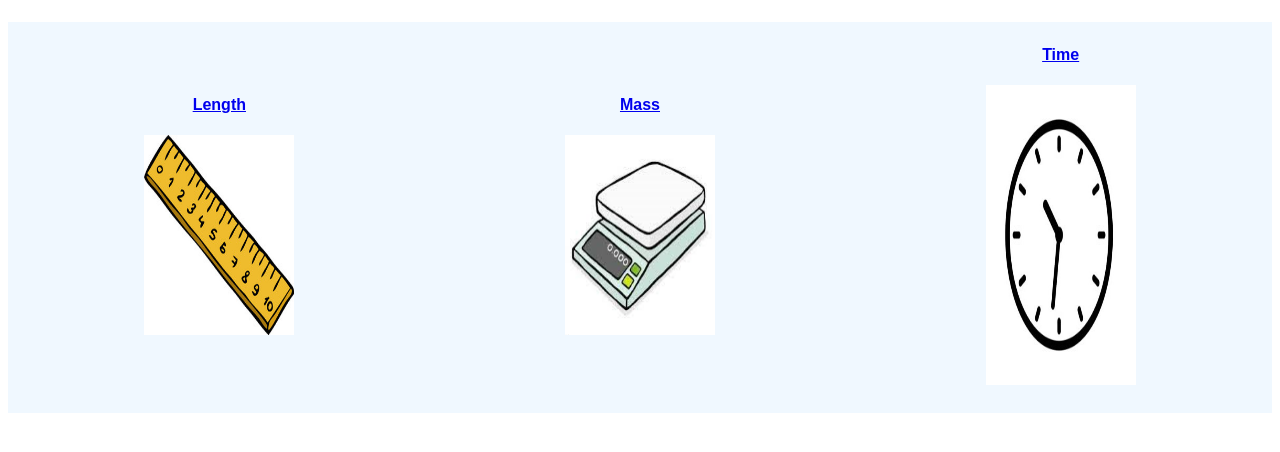
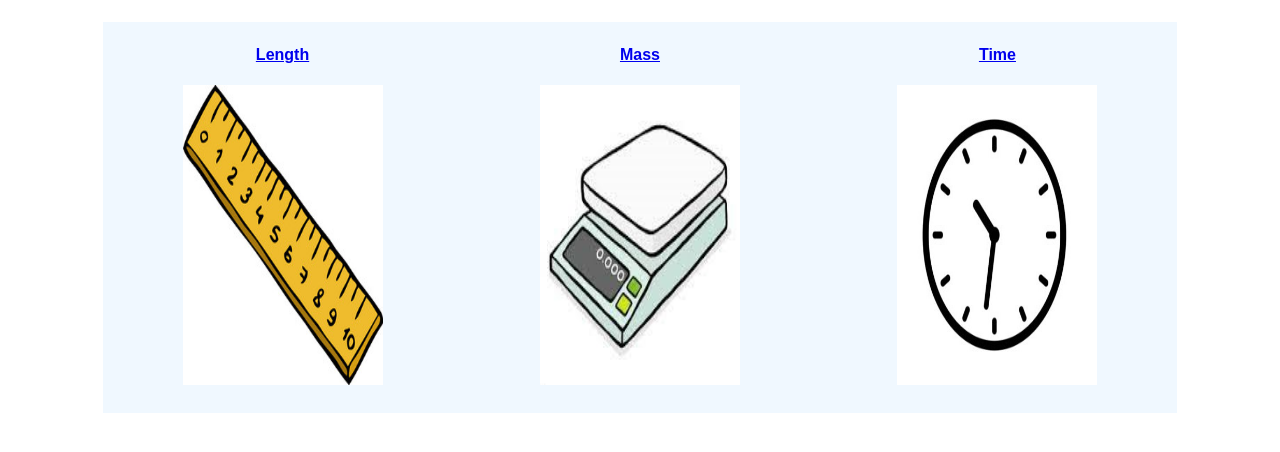
Before and after one commit to xuan0-0/unitconverter, a plain HTML site: page index.html in a window 1280 px wide. Shown: the part 62-514 px from the top of the page. Drawn offline with Linux system fonts and the light colour scheme.

Commit message:
Update index.html

```diff
--- a/index.html
+++ b/index.html
@@ -8,24 +8,24 @@
 
 <body>
     <h2>Unit Converter</h2>
-    <table width="100%">
+    <table width="85%">
         <tr>
             <td>
                 <h4><a href="length.html">Length</a></h4>
                 <p>
-                    <img src="cartoon-doodle-ruler-vector-20569613.jpg" alt="ruler.jpg"width="150" height="200">
+                    <img src="cartoon-doodle-ruler-vector-20569613.jpg" alt="ruler.jpg"width="200" height="300">
                 </p>
             </td>
             <td>
                 <h4><a href="mass.html">Mass</a></h4>
                 <p>
-                    <img src="images/scale.jfif" alt="scale.jfif"width="150" height="200">
+                    <img src="images/scale.jfif" alt="scale.jfif"width="200" height="300">
                 </p>
             </td>
             <td>
                 <h4><a href="time.html">Time</a></h4>
                 <p>
-                    <img src="images/clock.jpg" alt="clock.jpg"width="150" height="300">
+                    <img src="images/clock.jpg" alt="clock.jpg"width="200" height="300">
                 </p>
             </td>
         </tr>
```
